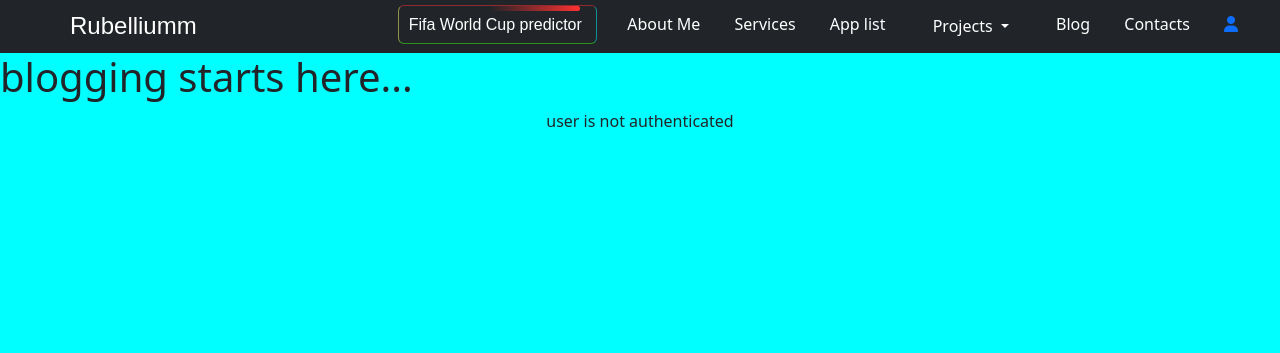
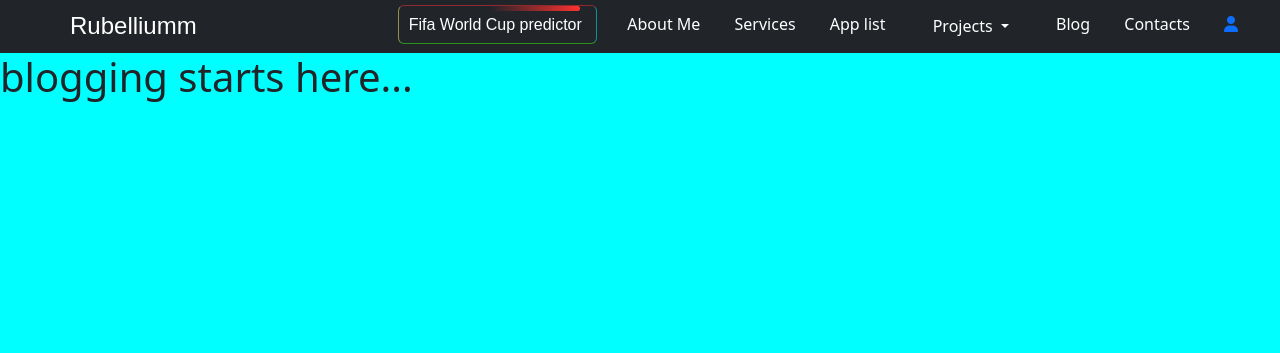
Before and after one commit to rubelliumm/portfolio, a Django app: page /blog/ in a window 1280 px wide. Shown: the part 39-392 px from the top of the page. Run offline with Django 4.2, Linux system fonts and the light colour scheme; some libraries are stand-ins or nearby versions.

Commit message:
deleted user auth p in base

```diff
--- a/templates/main/base.html
+++ b/templates/main/base.html
@@ -31,14 +31,6 @@
 <body>
   {% include 'main/includes/navbar.html' %}
   {% block body %} {% endblock body %}
-  <div class="container text-center">
-    {% if user.is_authenticated %}
-  <p>user authenticated</p>
-  {% else %}
-  <p>user is not authenticated</p>
-  {% endif %}
-  </div>
-
   <script src="{% static 'js/main.js' %}"></script>
 </body>
 
```
